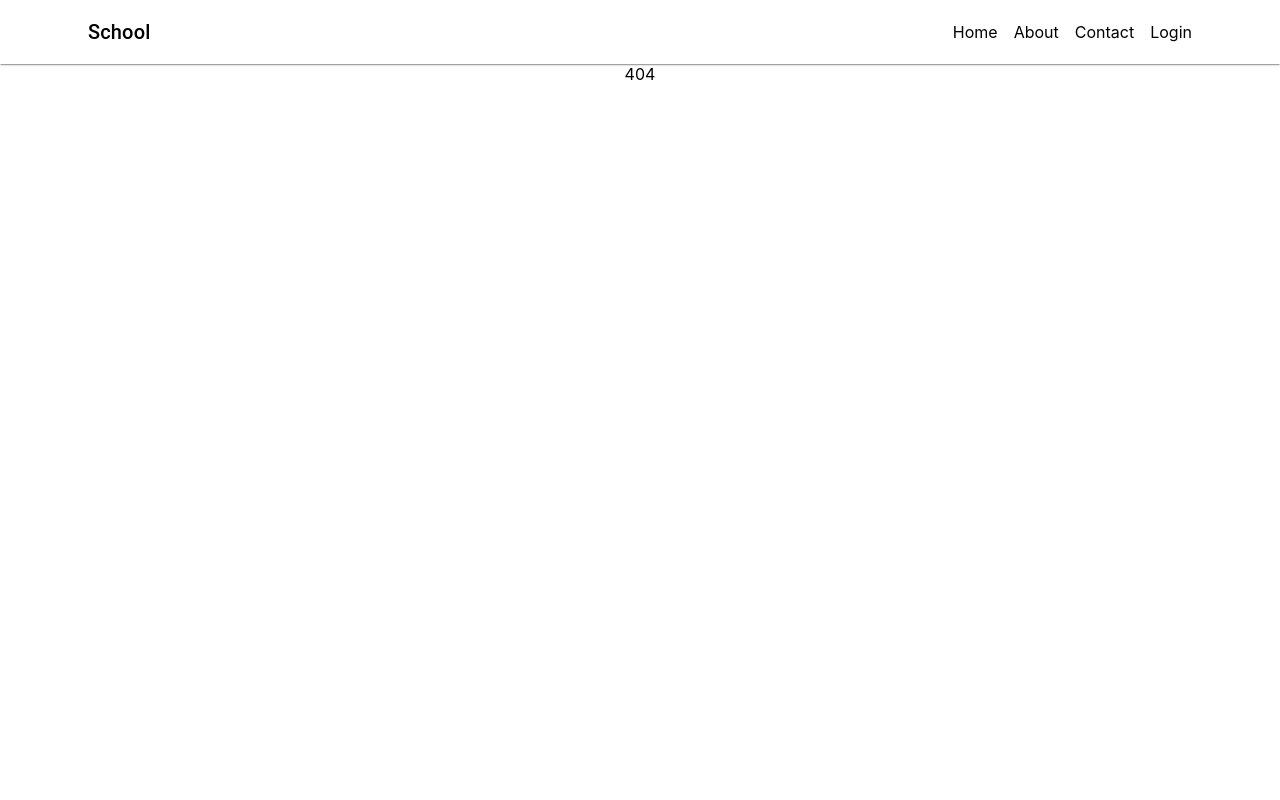
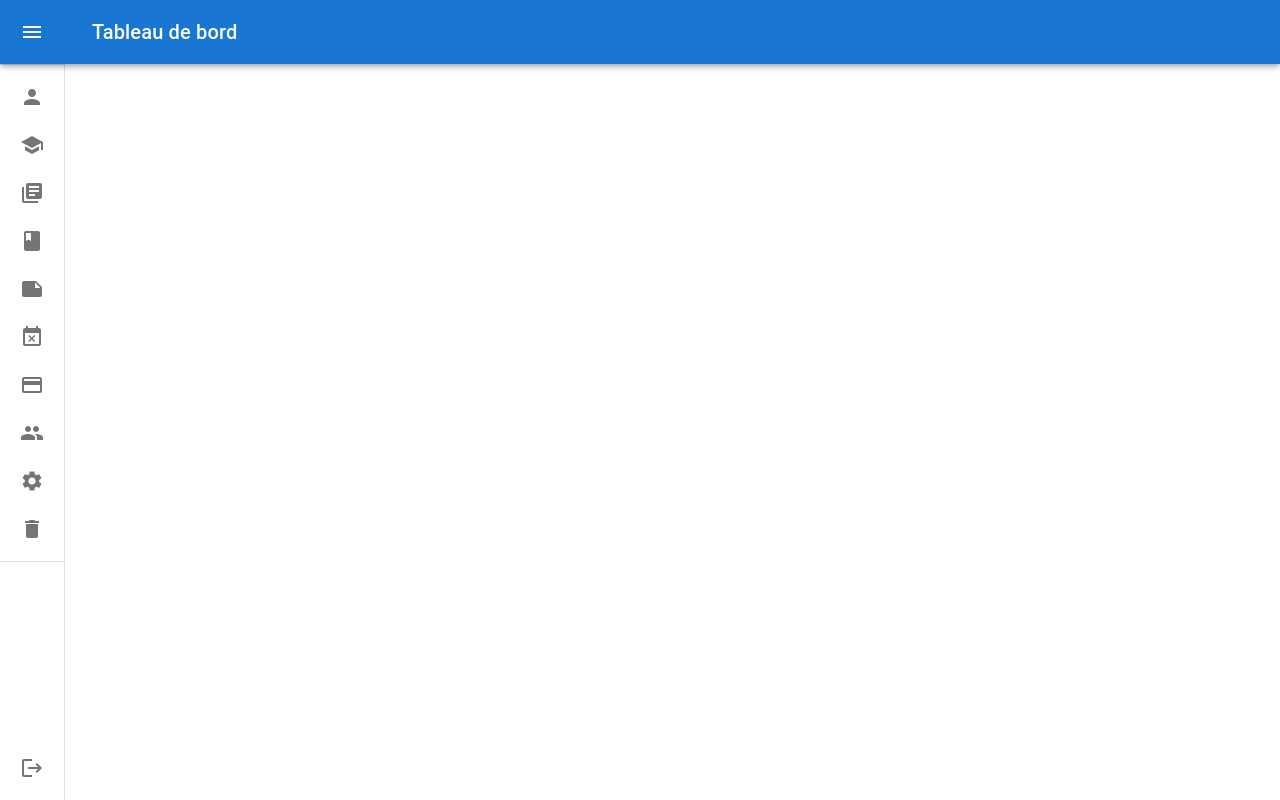
Before and after one commit to Jean-Jacques-Augustin/school-front, a React (Create React App) app: page /dashboard in a window 1280 px wide. Before the commit this address had no page. Built offline with nearby package versions, Linux system fonts and the light colour scheme.

Commit message:
feature : add Dashboard

```diff
--- a/src/App.tsx
+++ b/src/App.tsx
@@ -1,12 +1,11 @@
 import React from "react";
 
 import "./App.css";
-import { Box, Toolbar } from "@mui/material";
-import { Route, Routes } from "react-router-dom";
-import CustomNavigation from "./components/molecules/CustomNavigation";
+import {Box, Toolbar} from "@mui/material";
+import {Route, Routes} from "react-router-dom";
 import Navbar from "./components/organisms/Navbar";
-import CustomLoginStudents from "./components/molecules/CustomLogin";
 import Login from "./pages/login";
+import Dashboard from "./pages/dashboard";
 
 /**
  * @name App
@@ -15,19 +14,24 @@
  */
 
 function App() {
+    const url = window.location.href;
+    const dashboardUrl = url.includes('dashboard');
     return (
-        <div className="App">
-            <Box>
-                <Navbar />
-                <Toolbar />
-                <Routes>
-                    <Route path="/" element={<div>Home</div>} />
-                    <Route path="/login" element={<Login />} />
-                    <Route path="/signup" element={<div>Signup</div>} />
-                    <Route path="*" element={<div>404</div>} />
-                </Routes>
-            </Box>
-        </div>
+        <Box>
+            {
+                dashboardUrl ? "" : <Navbar/>
+            }
+            <Toolbar/>
+            <Routes>
+                <Route path="/" element={<div>Home</div>}/>
+                <Route path="/login" element={<Login/>}/>
+                <Route path="/signup" element={<div>Signup</div>}/>
+                <Route path="*" element={<div>404</div>}/>
+                <Route path='/dashboard' element={<Dashboard/>}>
+                    <Route path='test' element={<div>Hello word</div>}/>
+                </Route>
+            </Routes>
+        </Box>
     );
 }
 
--- /dev/null
+++ b/src/components/organisms/Dashboard.tsx
@@ -0,0 +1,207 @@
+import * as React from 'react';
+import {styled, useTheme, Theme, CSSObject} from '@mui/material/styles';
+import Box from '@mui/material/Box';
+import MuiDrawer from '@mui/material/Drawer';
+import MuiAppBar, {AppBarProps as MuiAppBarProps} from '@mui/material/AppBar';
+import Toolbar from '@mui/material/Toolbar';
+import List from '@mui/material/List';
+import CssBaseline from '@mui/material/CssBaseline';
+import Typography from '@mui/material/Typography';
+import Divider from '@mui/material/Divider';
+import IconButton from '@mui/material/IconButton';
+import MenuIcon from '@mui/icons-material/Menu';
+import ChevronLeftIcon from '@mui/icons-material/ChevronLeft';
+import ListItem from '@mui/material/ListItem';
+import ListItemButton from '@mui/material/ListItemButton';
+import ListItemIcon from '@mui/material/ListItemIcon';
+import ListItemText from '@mui/material/ListItemText';
+import InboxIcon from '@mui/icons-material/MoveToInbox';
+import MailIcon from '@mui/icons-material/Mail';
+import {Outlet, Routes, Route,Link} from 'react-router-dom';
+import DashboardLinkType from "../../types/dashboardLink";
+import LogoutIcon from '@mui/icons-material/Logout';
+
+
+const drawerWidth = 240;
+
+
+interface DashboardInterface {
+    links : DashboardLinkType[];
+    name : string;
+}
+
+
+const openedMixin = (theme: Theme): CSSObject => ({
+    width: drawerWidth,
+    transition: theme.transitions.create('width', {
+        easing: theme.transitions.easing.sharp,
+        duration: theme.transitions.duration.enteringScreen,
+    }),
+    overflowX: 'hidden',
+});
+
+
+const closedMixin = (theme: Theme): CSSObject => ({
+    transition: theme.transitions.create('width', {
+        easing: theme.transitions.easing.sharp,
+        duration: theme.transitions.duration.leavingScreen,
+    }),
+    overflowX: 'hidden',
+    width: `calc(${theme.spacing(7)} + 1px)`,
+    [theme.breakpoints.up('sm')]: {
+        width: `calc(${theme.spacing(8)} + 1px)`,
+    },
+});
+
+const DrawerHeader = styled('div')(({theme}) => ({
+    display: 'flex',
+    alignItems: 'center',
+    justifyContent: 'flex-end',
+    padding: theme.spacing(0, 1),
+    // necessary for content to be below app bar
+    ...theme.mixins.toolbar,
+}));
+
+interface AppBarProps extends MuiAppBarProps {
+    open?: boolean;
+}
+
+const AppBar = styled(MuiAppBar, {
+    shouldForwardProp: (prop) => prop !== 'open',
+})<AppBarProps>(({theme, open}) => ({
+    zIndex: theme.zIndex.drawer + 1,
+    transition: theme.transitions.create(['width', 'margin'], {
+        easing: theme.transitions.easing.sharp,
+        duration: theme.transitions.duration.leavingScreen,
+    }),
+    ...(open && {
+        marginLeft: drawerWidth,
+        transition: theme.transitions.create(['width', 'margin'], {
+            easing: theme.transitions.easing.sharp,
+            duration: theme.transitions.duration.enteringScreen,
+        }),
+    }),
+}));
+
+const Drawer = styled(MuiDrawer, {shouldForwardProp: (prop) => prop !== 'open'})(
+    ({theme, open}) => ({
+        width: drawerWidth,
+        flexShrink: 0,
+        whiteSpace: 'nowrap',
+        boxSizing: 'border-box',
+        ...(open && {
+            ...openedMixin(theme),
+            '& .MuiDrawer-paper': openedMixin(theme),
+        }),
+        ...(!open && {
+            ...closedMixin(theme),
+            '& .MuiDrawer-paper': closedMixin(theme),
+        }),
+    }),
+);
+
+export default function DashboardOrganism({
+    links,
+    name
+                                  } : DashboardInterface) {
+    const theme = useTheme();
+    const [open, setOpen] = React.useState(false);
+
+    const handleDrawerOpen = () => {
+        setOpen(!open);
+    };
+
+    return (
+        <Box sx={{display: 'flex'}}>
+            <CssBaseline/>
+            <AppBar position="fixed" open={open}>
+                <Toolbar>
+                    <IconButton
+                        color="inherit"
+                        aria-label="open drawer"
+                        onClick={handleDrawerOpen}
+                        edge="start"
+                        sx={{
+                            marginRight: 5,
+                        }}
+                    >
+                        {
+                            open ? <ChevronLeftIcon/> : <MenuIcon/>
+                        }
+                    </IconButton>
+                    <Typography variant="h6" noWrap component="div">
+                        {name}
+                    </Typography>
+                </Toolbar>
+            </AppBar>
+            <Drawer variant="permanent" open={open}>
+                <DrawerHeader>
+                </DrawerHeader>
+                <Divider/>
+                <List>
+                    {links.map((text, index) => (
+                        <ListItem key={index} disablePadding sx={{display: 'block'}}>
+                            <ListItemButton
+                                sx={{
+                                    minHeight: 48,
+                                    justifyContent: open ? 'initial' : 'center',
+                                    px: 2.5,
+                                }}
+                                component={Link}
+                                to={text.path}
+                            >
+                                <ListItemIcon
+                                    sx={{
+                                        minWidth: 0,
+                                        mr: open ? 3 : 'auto',
+                                        justifyContent: 'center',
+                                    }}
+                                >
+
+                                    {text.icon}
+
+                                </ListItemIcon>
+                                <ListItemText primary={text.name} sx={{opacity: open ? 1 : 0}}/>
+                            </ListItemButton>
+                        </ListItem>
+                    ))}
+                </List>
+                <Divider/>
+                <List
+                    sx={{
+                        display: 'flex',
+                        flexDirection: 'column',
+                        alignItems: 'center',
+                        mt: 'auto',
+                        mb : 0,
+                        }}
+                >
+
+                        <ListItem disablePadding sx={{display: 'block'}}>
+                            <ListItemButton
+                                sx={{
+                                    minHeight: 48,
+                                    justifyContent: open ? 'initial' : 'center',
+                                    px: 2.5,
+                                }}
+                            >
+                                <ListItemIcon
+                                    sx={{
+                                        minWidth: 0,
+                                        mr: open ? 3 : 'auto',
+                                        justifyContent: 'center',
+                                    }}
+                                >
+                                    <LogoutIcon/>
+                                </ListItemIcon>
+                                <ListItemText primary={'Se deconnecter'} sx={{opacity: open ? 1 : 0}}/>
+                            </ListItemButton>
+                        </ListItem>
+                </List>
+            </Drawer>
+            <Box component="main" sx={{flexGrow: 1, p: 3}}>
+                <Outlet/>
+            </Box>
+        </Box>
+    );
+}
--- a/src/constants/constants.ts
+++ b/src/constants/constants.ts
@@ -1,14 +1,29 @@
+import DashboardLinkType from "../types/dashboardLink";
+import React from "react";
+import {
+    Person as PersonIcon,
+    School as SchoolIcon,
+    LibraryBooks as LibraryBooksIcon,
+    Class as ClassIcon,
+    Note as NoteIcon,
+    EventBusy as EventBusyIcon,
+    Payment as PaymentIcon,
+    Group as GroupIcon,
+    Settings as SettingsIcon,
+    Delete as DeleteIcon,
+} from '@mui/icons-material';
+
 export const constantes = {
     API_URL: "https://api.github.com",
 };
 
 export const navlinks = [
     {
-    name: "Home",
+        name: "Accueil",
         path: "/",
     },
     {
-    name: "About",
+        name: "À propos",
         path: "/about",
     },
     {
@@ -16,7 +31,60 @@
         path: "/contact",
     },
     {
-    name: "Login",
+        name: "Connexion",
         path: "/login",
     },
 ];
+
+export const dashboardLink: DashboardLinkType[] = [
+    {
+        name: "Étudiants",
+        path: "/students",
+        icon: React.createElement(PersonIcon),
+    },
+    {
+        name: "Professeurs",
+        path: "/teachers",
+        icon: React.createElement(SchoolIcon),
+    },
+    {
+        name: "Matériaux",
+        path: "/subjects",
+        icon: React.createElement(LibraryBooksIcon),
+    },
+    {
+        name: "Classes",
+        path: "/classes",
+        icon: React.createElement(ClassIcon),
+    },
+    {
+        name: "Notes",
+        path: "/marks",
+        icon: React.createElement(NoteIcon),
+    },
+    {
+        name: "Absences",
+        path: "/absences",
+        icon: React.createElement(EventBusyIcon),
+    },
+    {
+        name: "Paiements",
+        path: "/payments",
+        icon: React.createElement(PaymentIcon),
+    },
+    {
+        name: "Utilisateurs",
+        path: "/users",
+        icon: React.createElement(GroupIcon),
+    },
+    {
+        name: "Paramètres",
+        path: "/settings",
+        icon: React.createElement(SettingsIcon),
+    },
+    {
+        name: "Supprimer un compte",
+        path: "/delete",
+        icon: React.createElement(DeleteIcon),
+    },
+];
--- a/src/pages/dashboard/index.tsx
+++ b/src/pages/dashboard/index.tsx
@@ -1,7 +1,8 @@
+import DashboardOrganism from "../../components/organisms/Dashboard";
+import {dashboardLink} from "../../constants/constants";
+
 export default function Dashboard() {
     return (
-        <div>
-            <h1>Dashboard</h1>
-        </div>
+        <DashboardOrganism links={dashboardLink}  name={'Tableau de bord'}/>
     );
 }
--- /dev/null
+++ b/src/types/dashboardLink.ts
@@ -0,0 +1,8 @@
+import React from "react";
+
+
+export default interface DashboardLinkType {
+    name: string;
+    path: string;
+    icon: React.ReactNode;
+}
```
Lines whose indentation alone changed are shown as unchanged.
